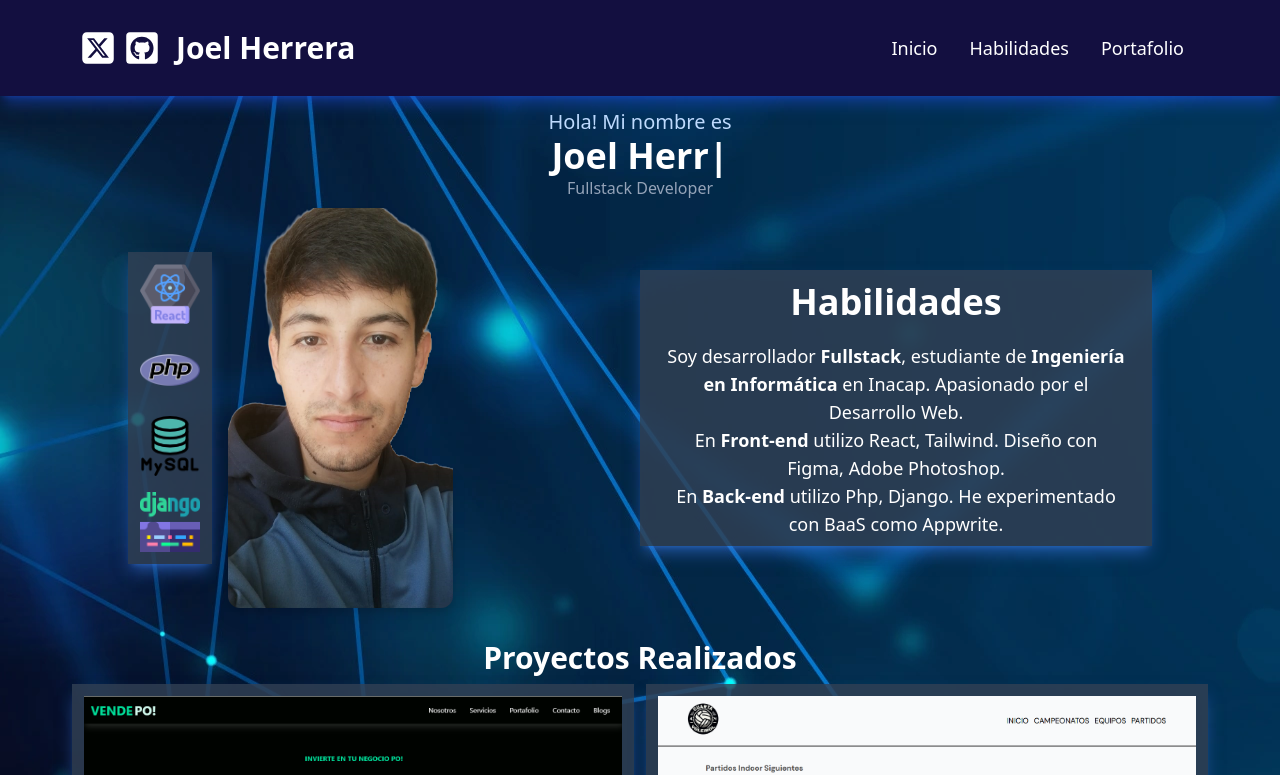
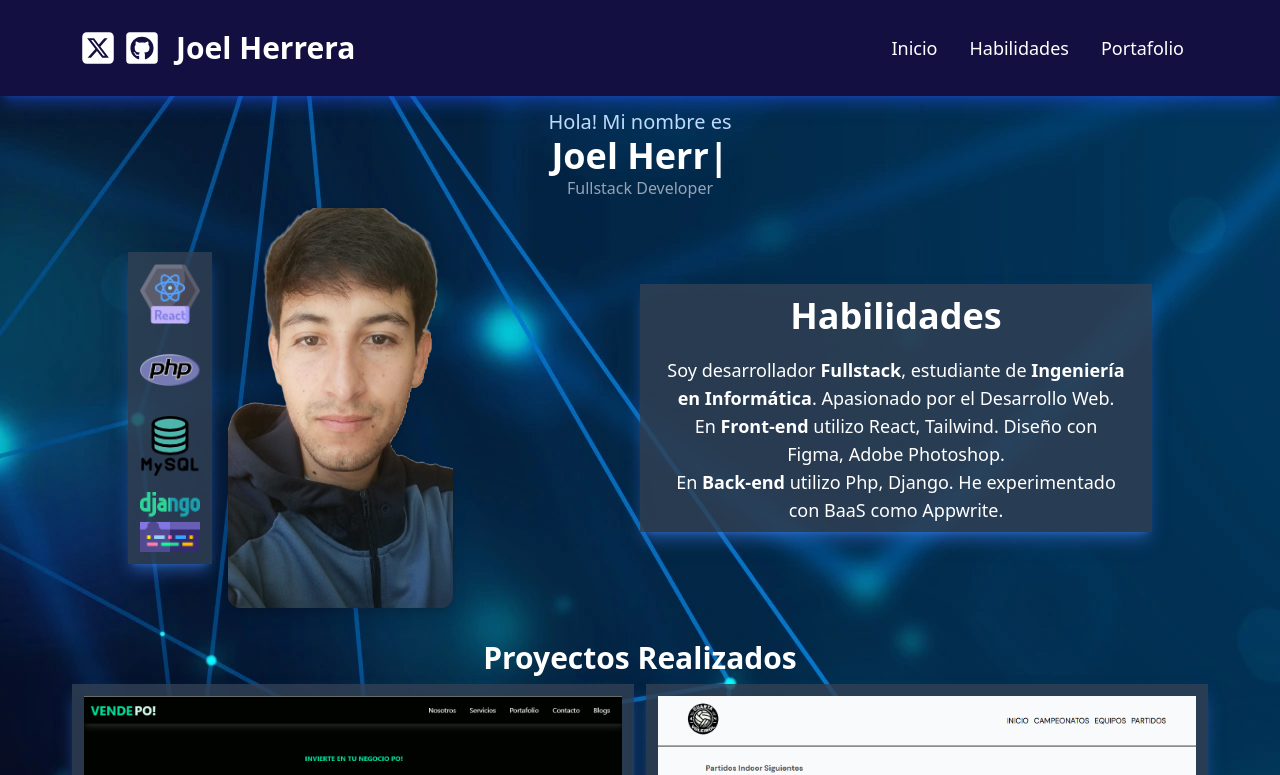
Before and after one commit to Joelherr09/portafolio, a React (Create React App) app: page / in a window 1280 px wide. Shown: the top 775 px of the page. Built offline with nearby package versions, Linux system fonts and the light colour scheme.

Commit message:
Update Hero.jsx

```diff
--- a/src/components/Hero.jsx
+++ b/src/components/Hero.jsx
@@ -30,7 +30,7 @@ const Hero = () => {
             <div className='text-white w-[90%] mt-2 h-full mx-auto items-center md:my-auto  bg-slate-700/80 drop-shadow-lg shadow-lg shadow-blue-500/50'>
                 <h1 className='text-4xl font-bold text-center py-3'>Habilidades</h1>
                 <div className=' w-[90%] mx-auto'>
-                    <p className='text-lg text-center py-2'>Soy desarrollador <strong>Fullstack</strong>, estudiante de <strong>Ingeniería en Informática</strong> en Inacap. Apasionado por el Desarrollo Web. <br /> En <strong> Front-end</strong> utilizo React, Tailwind. Diseño con Figma, Adobe Photoshop. <br /> En <strong>Back-end</strong> utilizo Php, Django. He experimentado con BaaS como Appwrite.</p>
+                    <p className='text-lg text-center py-2'>Soy desarrollador <strong>Fullstack</strong>, estudiante de <strong>Ingeniería en Informática</strong>. Apasionado por el Desarrollo Web. <br /> En <strong> Front-end</strong> utilizo React, Tailwind. Diseño con Figma, Adobe Photoshop. <br /> En <strong>Back-end</strong> utilizo Php, Django. He experimentado con BaaS como Appwrite.</p>
 
                 </div>
             </div>
```
